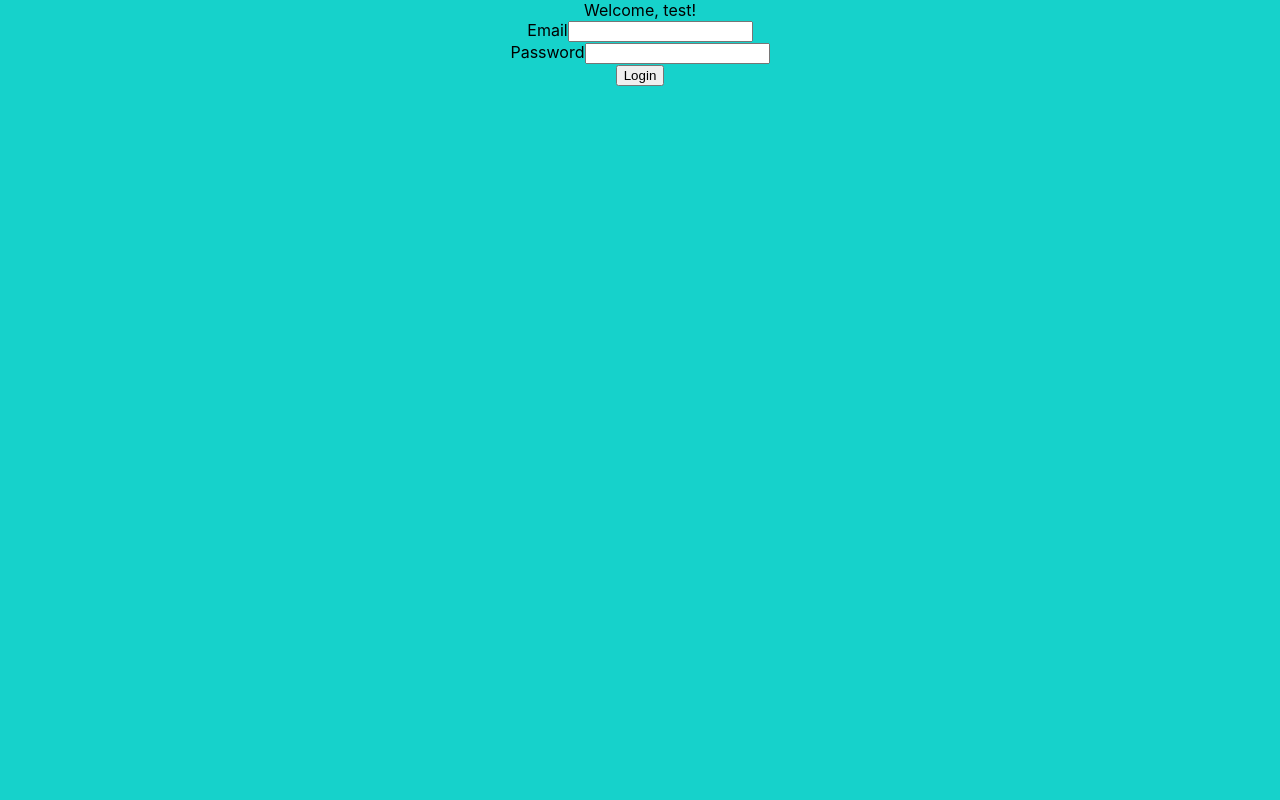
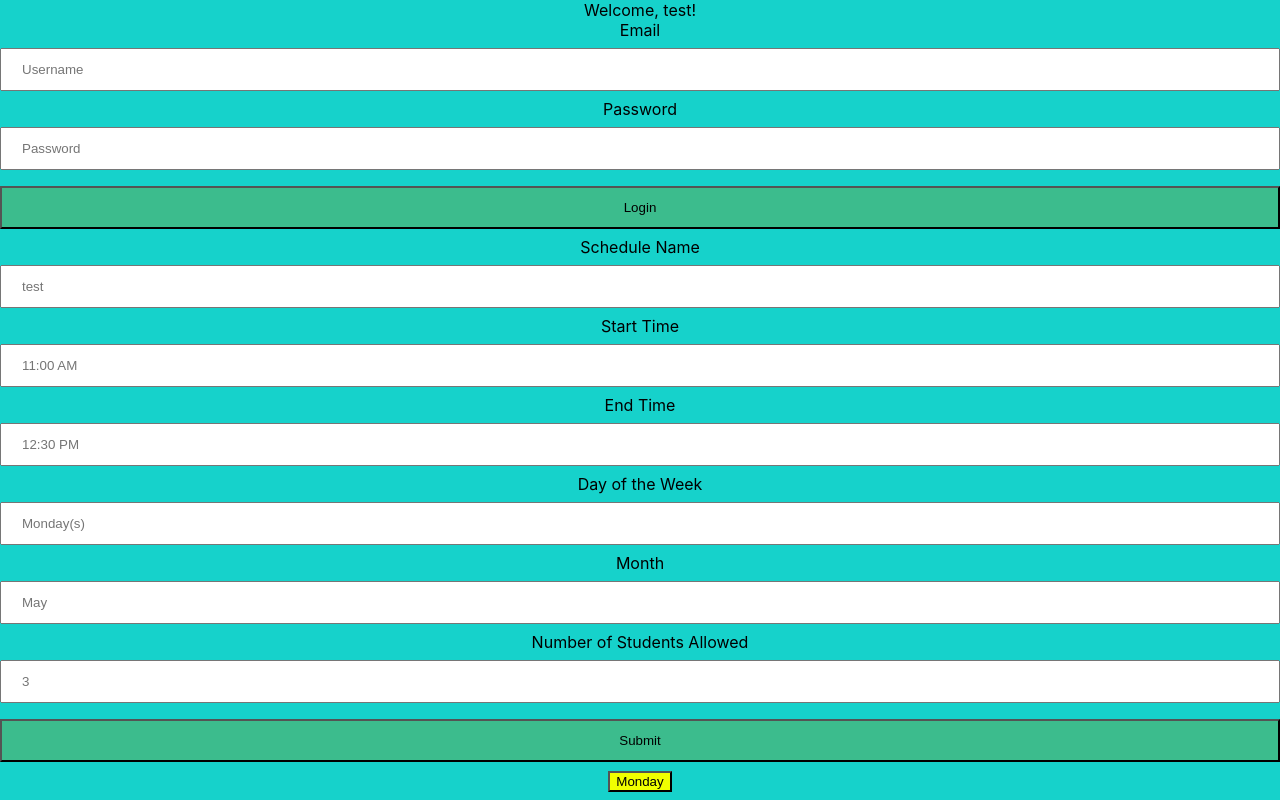
Before and after one commit to nhb15/COMP474FE, a React (Create React App) app in the folder my-app/: page / in a window 1280 px wide. Built offline with nearby package versions, Linux system fonts and the light colour scheme.

Commit message:
Many more components

```diff
--- a/my-app/package.json
+++ b/my-app/package.json
@@ -8,6 +8,7 @@
     "@testing-library/user-event": "^12.8.1",
     "react": "^17.0.1",
     "react-dom": "^17.0.1",
+    "react-helmet": "^6.1.0",
     "react-scripts": "4.0.3",
     "web-vitals": "^1.1.0"
   },
--- a/my-app/src/App.js
+++ b/my-app/src/App.js
@@ -4,6 +4,8 @@ import React from 'react'
 import HeaderComponent from './Components/HeaderComponent';
 import Helmet from 'react-helmet';
 import LoginFormComponent from "./Components/LoginForm";
+import ScheduleFormComponent from "./Components/ScheduleFormComponent";
+import ScheduleButtonComponent from "./Components/ScheduleButtonComponent";
 
 class App extends React.Component {
 
@@ -14,6 +16,8 @@ class App extends React.Component {
             <Helmet bodyAttributes={{style: 'background-color : #16D2CB'}}/>
             <HeaderComponent userAuthority={'test'}/>
             <LoginFormComponent/>
+            <ScheduleFormComponent/>
+            <ScheduleButtonComponent label={"Monday"}/>
         </div>
     );
   }
--- a/my-app/src/Components/LoginForm.js
+++ b/my-app/src/Components/LoginForm.js
@@ -7,10 +7,10 @@ function LoginFormComponent(props) {
     return (
         <form>
             <div>
-                <TextBoxComponent label={'Email'} id={'username'}/>
+                <TextBoxComponent label={'Email'} id={'username'} preValue={'Username'}/>
             </div>
             <div>
-                <TextBoxComponent label={'Password'} id={'password'}/>
+                <TextBoxComponent label={'Password'} id={'password'} preValue={'Password'}/>
             </div>
             <input type="submit" value="Login" onChange={onChangeFunction}/>
         </form>
--- /dev/null
+++ b/my-app/src/Components/ScheduleButtonComponent.js
@@ -0,0 +1,19 @@
+import React, { useEffect, useState } from 'react'
+
+function ScheduleButtonComponent(props) {
+    const {label} = props;
+
+    const [clickStatus, toggleClickStatus] = useState(false);
+
+    // function handleClick(e) {
+    //     clickStatus = !clickStatus
+    //     console.log(e);
+    //     console.log(clickStatus);
+    // }
+
+    return (
+        <input type="button" value={label} onClick={() => toggleClickStatus(!clickStatus)} style={{ backgroundColor: clickStatus ? '#FF002A' : '#F1FF00' }}/>
+    );
+}
+
+export default ScheduleButtonComponent;
--- /dev/null
+++ b/my-app/src/Components/ScheduleFormComponent.js
@@ -0,0 +1,34 @@
+import React from 'react'
+import TextBoxComponent from "./TextBoxComponent";
+
+function ScheduleFormComponent(props) {
+    const { professorId } = props;
+    console.log(professorId);
+    return (
+        <form>
+            <div>
+                <TextBoxComponent label={'Schedule Name'} id={'scheduleName'} preValue={'test'}/>
+            </div>
+            <div>
+                <TextBoxComponent label={'Start Time'} id={'startTime'} preValue={'11:00 AM'}/>
+            </div>
+            <div>
+                <TextBoxComponent label={'End Time'} id={'endTime'} preValue={'12:30 PM'}/>
+            </div>
+            <div>
+                <TextBoxComponent label={'Day of the Week'} id={'weekDay'} preValue={'Monday(s)'}/>
+            </div>
+            <div>
+                <TextBoxComponent label={'Month'} id={'month'} preValue={'May'}/>
+            </div>
+            <div>
+                <TextBoxComponent label={'Number of Students Allowed'} id={'numStudents'} preValue={'3'}/>
+            </div>
+            <div>
+                <input type="submit" value="Submit"/>
+            </div>
+        </form>
+    );
+}
+
+export default ScheduleFormComponent;
--- a/my-app/src/Components/TextBoxComponent.js
+++ b/my-app/src/Components/TextBoxComponent.js
@@ -1,12 +1,12 @@
 import React from 'react'
 
 function TextBoxComponent(props) {
-    const { label, id } = props;
+    const { label, id, preValue } = props;
 
     return (
         <label>
             {label}
-            <input type="text" id={id}/>
+            <input type="text" id={id} placeholder={preValue}/>
         </label>
     );
 }
--- a/my-app/src/index.css
+++ b/my-app/src/index.css
@@ -11,3 +11,20 @@ code {
   font-family: source-code-pro, Menlo, Monaco, Consolas, 'Courier New',
     monospace;
 }
+
+input[type=text] {
+  width: 100%;
+  padding: 12px 20px;
+  margin: 8px 0;
+  box-sizing: border-box;
+  justify-self: center;
+}
+
+input[type=submit] {
+  width: 100%;
+  padding: 12px 20px;
+  margin: 8px 0;
+  box-sizing: border-box;
+  justify-self: center;
+  background-color: #3CBC8D;
+}
```
Also changed, not shown: my-app/src/Components/AppointmentComponent.js (added), my-app/src/Components/CalendarComponent.js (added).
